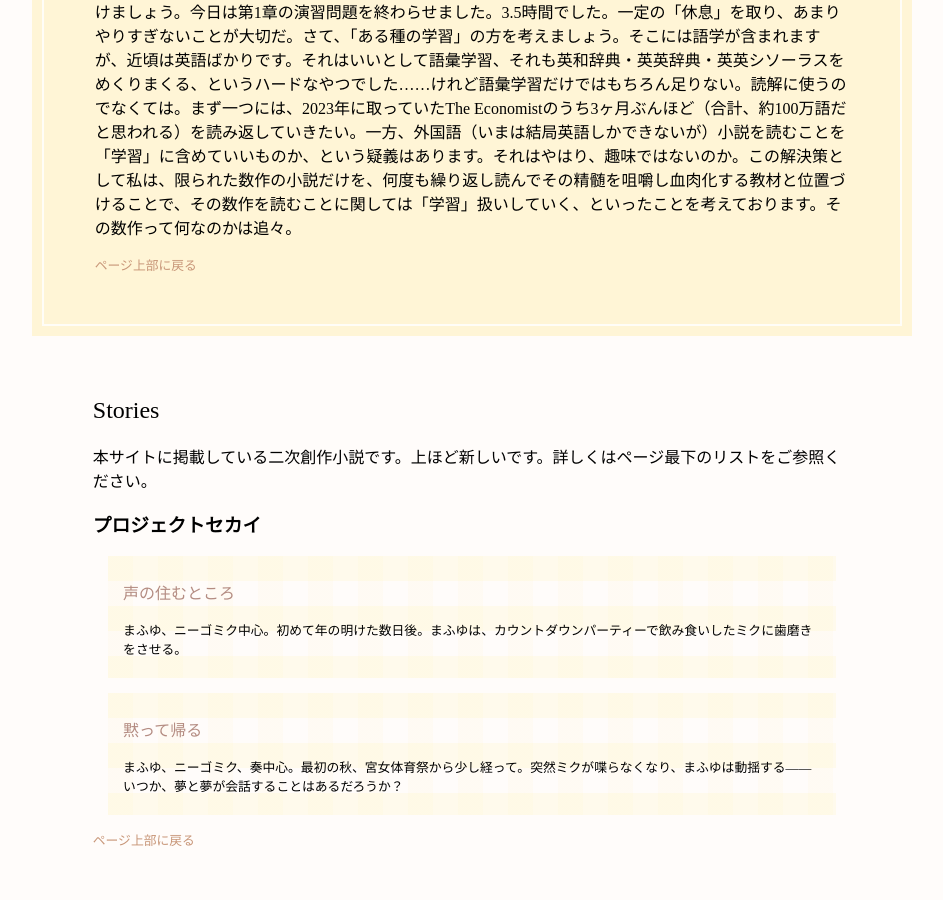
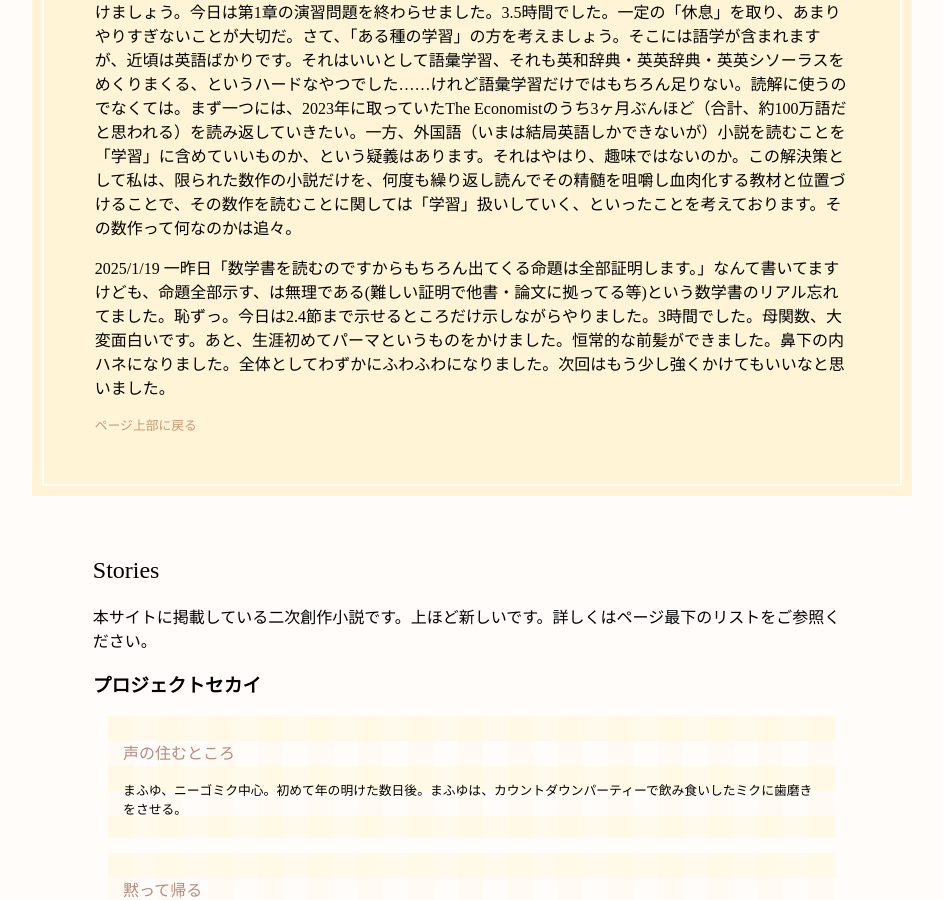
Before and after one commit to misora100/misora100.github.io, a Jekyll site: the page index.html, which Jekyll copies as it is, in a window 1280 px wide and 900 px high, scrolled down 2498 px. Shown: the whole window, without its empty margins (168-1111 px from the left). Built offline with Jekyll 4.4.1, drawn with Linux system fonts in a browser that asks for light colours; some web fonts are replaced.

Commit message:
Update index.html

```diff
--- a/index.html
+++ b/index.html
@@ -89,6 +89,7 @@
         <p>2024/11/26～2024/11/30 日記の存在自体忘れてしまっていた……。おそるべき脳。復職できるかな。日記書くのも、ちゃんとデイリーのタスクとして明示しないとだな。この間何してたんだっけ。ええっと、リンバス4章クリアね。リンバスの暗示的なテキストの良さを感じました。あとは図書館に行ったり、役所に行ったり、通院したり、ですね。</p>
         <p>2025/1/17 それで今日である。何してたん？ あけましておめでとうございます。会社の休職から復帰し、仕事をしていました。どころか忙殺されていました。おかしい、復職直後にこんなに仕事させられるなんて……。まずは私、やれます！ 仕事できます！ という忠誠心と勇気が湧いてきた（この時点で怪しい）が、年末年始含めた休日返上の長時間勤務が続くうちに体力が尽きて、疲れ果てるとこんどは精神が削られ出し、私、惨めだ……。私、私、Twitterで変なことばかり書いてる、こどもに退行してる、まともにおとなやってない、私って正味な話いま周囲の方々からどう見えてるんですcar🚒<ｳｳｳｰｶﾝｶﾝｶﾝ！！！！！ 状態になっていました（しかし消防車はcarではない）。承認欲求は灼灼と開花し、対人不安は浪浪と亢進いたしました。躁転ですね。かかる勤務体制がやっと落ち着き、勤務期間からすでに行っていたキューピーコーワゴールドシリーズ、人参養栄湯等の投入、マインドフルネス等のクールダウン技法の実践といったありとあらゆる手段を駆使をした結果、身体も心も落ち着いたので、えーと、また日記を書こうと思います。落ち着かなくても書いたほうがいいんだけどね。さて今年は私、勉強を頑張りたいと思っています。休養を除いた可処分時間の一定割合をある種の学習に割く、という約束を覚えていらっしゃいますか？ それもしたい。が、もうひとつやりたいことは……統計の勉強です。ということで……久保川達也（著）、新井仁之ほか（編）『現代数理統計学の基礎』（共立出版、2017年）を読んでいくことにしました。数学書を読むのですからもちろん出てくる命題は全部証明します。演習問題は、発展的なのを除き全部解きます。ということで第1章本文を終わらせました。3時間でした。（この日の項は実際には2025/1/18に書きました。）</p>
         <p>2025/1/18 昨夜はうっかり根をつめて夜更かししてしまい、疲れました。躁転はまだ続いています。気をつけましょう。今日は第1章の演習問題を終わらせました。3.5時間でした。一定の「休息」を取り、あまりやりすぎないことが大切だ。さて、「ある種の学習」の方を考えましょう。そこには語学が含まれますが、近頃は英語ばかりです。それはいいとして語彙学習、それも英和辞典・英英辞典・英英シソーラスをめくりまくる、というハードなやつでした……けれど語彙学習だけではもちろん足りない。読解に使うのでなくては。まず一つには、2023年に取っていたThe Economistのうち3ヶ月ぶんほど（合計、約100万語だと思われる）を読み返していきたい。一方、外国語（いまは結局英語しかできないが）小説を読むことを「学習」に含めていいものか、という疑義はあります。それはやはり、趣味ではないのか。この解決策として私は、限られた数作の小説だけを、何度も繰り返し読んでその精髄を咀嚼し血肉化する教材と位置づけることで、その数作を読むことに関しては「学習」扱いしていく、といったことを考えております。その数作って何なのかは追々。</p>
+        <p>2025/1/19 一昨日「数学書を読むのですからもちろん出てくる命題は全部証明します。」なんて書いてますけども、命題全部示す、は無理である(難しい証明で他書・論文に拠ってる等)という数学書のリアル忘れてました。恥ずっ。今日は2.4節まで示せるところだけ示しながらやりました。3時間でした。母関数、大変面白いです。あと、生涯初めてパーマというものをかけました。恒常的な前髪ができました。鼻下の内ハネになりました。全体としてわずかにふわふわになりました。次回はもう少し強くかけてもいいなと思いました。</p>
         <div class="back_to_menu"><p><a onclick="ScrollWindow('menu');">ページ上部に戻る</a></p></div>
     </div>
     <div class="main" id="stories">
```
